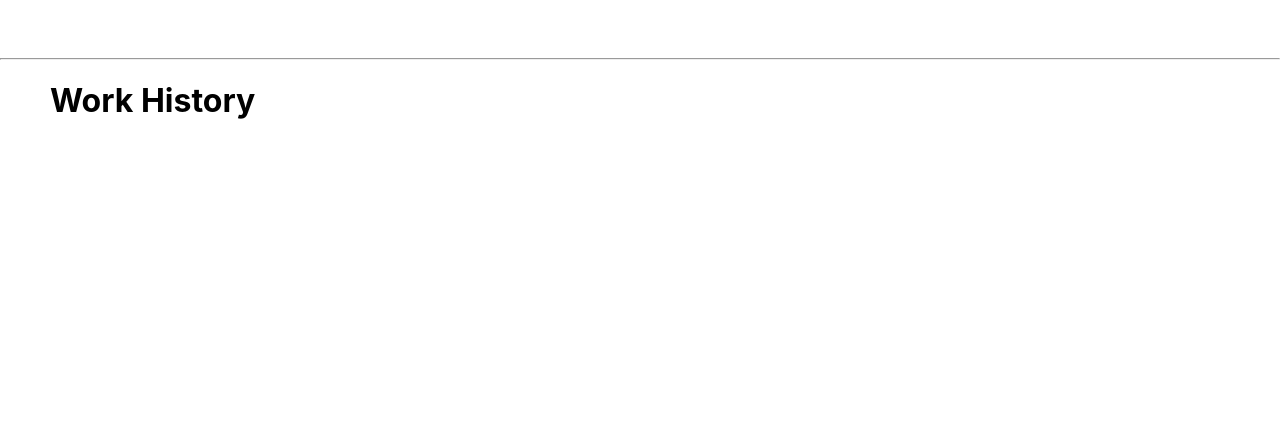
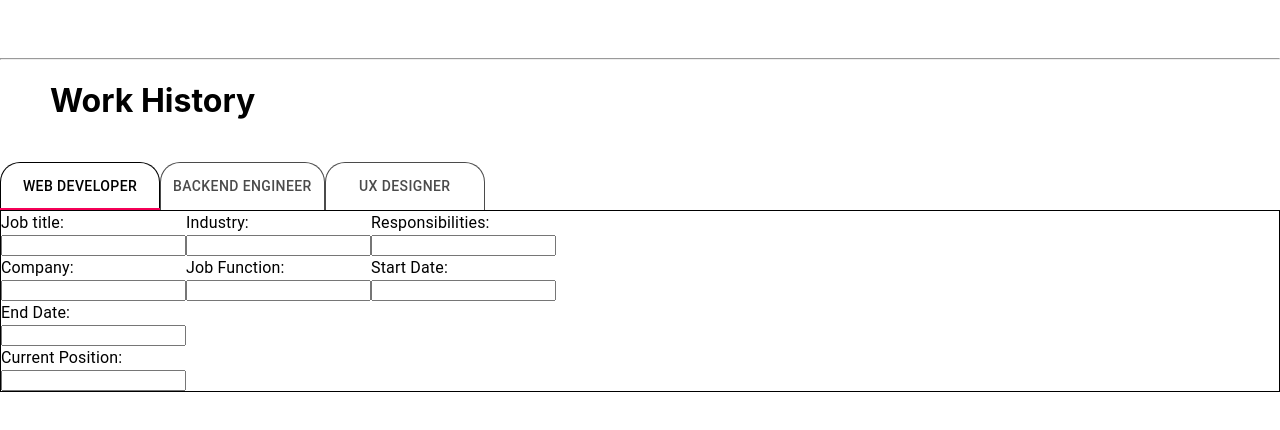
Before and after one commit to jclarkGRC/AliroWorkHistoryAssignment, a React (Create React App) app: page /#/ in a window 1280 px wide. Shown: the top 430 px of the page. Built offline with nearby package versions, Linux system fonts and the light colour scheme.

Commit message:
basic ui started:

```diff
--- a/src/components/About.tsx
+++ /dev/null
@@ -1,43 +0,0 @@
-/*
-* About.tsx
-* Home page for the pwa-starter-app
-*
-* Created by Josh Clark 12/11/18
-*
-* pwa-starter-application-npm-ts
-*
-* Copyright © 2009-2019 United States Government as represented by
-* the  Program Manager of the DHA: Web and Mobile Technology Program Management Office
-* All Rights Reserved.
-*
-* Copyright © 2009-2019 Contributors. All Rights Reserved.
-*
-* THIS OPEN SOURCE AGREEMENT ("AGREEMENT") DEFINES THE RIGHTS OF USE,
-* REPRODUCTION, DISTRIBUTION, MODIFICATION AND REDISTRIBUTION OF CERTAIN
-* COMPUTER SOFTWARE ORIGINALLY RELEASED BY THE UNITED STATES GOVERNMENT
-* AS REPRESENTED BY THE GOVERNMENT AGENCY LISTED BELOW ("GOVERNMENT AGENCY").
-* THE UNITED STATES GOVERNMENT, AS REPRESENTED BY GOVERNMENT AGENCY, IS AN
-* INTENDED THIRD-PARTY BENEFICIARY OF ALL SUBSEQUENT DISTRIBUTIONS OR
-* REDISTRIBUTIONS OF THE SUBJECT SOFTWARE. ANYONE WHO USES, REPRODUCES,
-* DISTRIBUTES, MODIFIES OR REDISTRIBUTES THE SUBJECT SOFTWARE, AS DEFINED
-* HEREIN, OR ANY PART THEREOF, IS, BY THAT ACTION, ACCEPTING IN FULL THE
-* RESPONSIBILITIES AND OBLIGATIONS CONTAINED IN THIS AGREEMENT.
-*
-* Government Agency: DHA: Web and Mobile Technology Program Management Office
-* Government Agency Original Software Designation:
-* Government Agency Original Software Title:
-* User Registration Requested. Please send email
-* with your contact information to: robert.a.kayl.civ@mail.mil
-* Government Agency Point of Contact for Original Software - Program Manager: robert.a.kayl.civ@mail.mil
-*/
-import React from 'react';
-
-const About = () => {
-  return (
-    <div>
-      <p> Welcome to the About Page </p>
-    </div>
-  );
-};
-
-export default About;
--- a/src/components/Contact.tsx
+++ /dev/null
@@ -1,43 +0,0 @@
-/*
-* Contact.tsx
-* Contact page for the pwa-starter-app
-*
-* Created by Josh Clark 12/11/18
-*
-* pwa-starter-application-npm-ts
-*
-* Copyright © 2009-2019 United States Government as represented by
-* the  Program Manager of the DHA: Web and Mobile Technology Program Management Office
-* All Rights Reserved.
-*
-* Copyright © 2009-2019 Contributors. All Rights Reserved.
-*
-* THIS OPEN SOURCE AGREEMENT ("AGREEMENT") DEFINES THE RIGHTS OF USE,
-* REPRODUCTION, DISTRIBUTION, MODIFICATION AND REDISTRIBUTION OF CERTAIN
-* COMPUTER SOFTWARE ORIGINALLY RELEASED BY THE UNITED STATES GOVERNMENT
-* AS REPRESENTED BY THE GOVERNMENT AGENCY LISTED BELOW ("GOVERNMENT AGENCY").
-* THE UNITED STATES GOVERNMENT, AS REPRESENTED BY GOVERNMENT AGENCY, IS AN
-* INTENDED THIRD-PARTY BENEFICIARY OF ALL SUBSEQUENT DISTRIBUTIONS OR
-* REDISTRIBUTIONS OF THE SUBJECT SOFTWARE. ANYONE WHO USES, REPRODUCES,
-* DISTRIBUTES, MODIFIES OR REDISTRIBUTES THE SUBJECT SOFTWARE, AS DEFINED
-* HEREIN, OR ANY PART THEREOF, IS, BY THAT ACTION, ACCEPTING IN FULL THE
-* RESPONSIBILITIES AND OBLIGATIONS CONTAINED IN THIS AGREEMENT.
-*
-* Government Agency: DHA: Web and Mobile Technology Program Management Office
-* Government Agency Original Software Designation:
-* Government Agency Original Software Title:
-* User Registration Requested. Please send email
-* with your contact information to: robert.a.kayl.civ@mail.mil
-* Government Agency Point of Contact for Original Software - Program Manager: robert.a.kayl.civ@mail.mil
-*/
-import React from 'react';
-
-const Contact = () => {
-  return (
-    <div>
-      <p> Welcome to the Contact Page </p>
-    </div>
-  );
-};
-
-export default Contact;
--- /dev/null
+++ b/src/components/FormTabs.tsx
@@ -0,0 +1,93 @@
+import React from 'react';
+import PropTypes from 'prop-types';
+import { makeStyles, Theme, createStyles } from '@material-ui/core/styles';
+import Tabs from '@material-ui/core/Tabs';
+import Tab from '@material-ui/core/Tab';
+import Typography from '@material-ui/core/Typography';
+
+const tabStyles = {
+  borderLeft: "1px solid black",
+  borderRight: "1px solid black",
+  borderTop: "1px solid black",
+  borderTopLeftRadius: "20px",
+  borderTopRightRadius: "20px"
+};
+
+interface TabContainerProps {
+  children?: React.ReactNode;
+}
+
+function TabContainer(props: TabContainerProps) {
+  return (
+    <Typography component="div">
+      {props.children}
+    </Typography>
+  );
+}
+
+function JobForm() {
+  return (
+    <div style={{border: "1px solid black"}}>
+      <form>
+          <div style={{float: "left"}}>
+          <label>
+            Job title:
+            <input type="text" name="name" />
+          </label>
+          <label>
+            Company:
+            <input type="text" name="name" />
+          </label>
+          </div>
+          <div style={{float: "left"}}>
+            <label>
+              Industry:
+              <input type="text" name="name" />
+            </label>
+            <label>
+              Job Function:
+              <input type="text" name="name" />
+            </label>
+          </div>
+          <label>
+            Responsibilities:
+            <input type="text" name="name" />
+          </label>
+          <label>
+            Start Date:
+            <input type="text" name="name" />
+          </label>
+          <label>
+            End Date:
+            <input type="text" name="name" />
+          </label>
+          <label>
+            Current Position:
+            <input type="text" name="name" />
+          </label>
+        <input style={{position: "absolute", bottom: "100%", right: "20px"}} type="submit" value="Submit" />
+      </form>
+    </div>
+  )
+}
+
+export default function FormTabs() {
+  const [value, setValue] = React.useState(0);
+
+  function handleChange(event: React.ChangeEvent<{}>, newValue: number) {
+    setValue(newValue);
+  }
+
+  return (
+    <div>
+        <Tabs value={value} onChange={handleChange}>
+          <Tab style={tabStyles} label="Web Developer" />
+          <Tab style={tabStyles} label="Backend Engineer" />
+          <Tab style={tabStyles} label="UX Designer" />
+        </Tabs>
+      {value === 0 && <TabContainer><JobForm/></TabContainer>}
+      {value === 1 && <TabContainer><JobForm/></TabContainer>}
+      {value === 2 && <TabContainer><JobForm/></TabContainer>}
+    </div>
+  );
+}
--- a/src/components/Home.tsx
+++ b/src/components/Home.tsx
@@ -1,42 +1,13 @@
-/*
-* Home.tsx
-* Home page for the pwa-starter-app
-*
-* Created by Josh Clark 12/11/18
-*
-* pwa-starter-application-npm-ts
-*
-* Copyright © 2009-2019 United States Government as represented by
-* the Chief Information Officer of the DHA Connected Health. All Rights Reserved.
-*
-* Copyright © 2009-2019 Contributors. All Rights Reserved.
-*
-* THIS OPEN SOURCE AGREEMENT ("AGREEMENT") DEFINES THE RIGHTS OF USE,
-* REPRODUCTION, DISTRIBUTION, MODIFICATION AND REDISTRIBUTION OF CERTAIN
-* COMPUTER SOFTWARE ORIGINALLY RELEASED BY THE UNITED STATES GOVERNMENT
-* AS REPRESENTED BY THE GOVERNMENT AGENCY LISTED BELOW ("GOVERNMENT AGENCY").
-* THE UNITED STATES GOVERNMENT, AS REPRESENTED BY GOVERNMENT AGENCY, IS AN
-* INTENDED THIRD-PARTY BENEFICIARY OF ALL SUBSEQUENT DISTRIBUTIONS OR
-* REDISTRIBUTIONS OF THE SUBJECT SOFTWARE. ANYONE WHO USES, REPRODUCES,
-* DISTRIBUTES, MODIFIES OR REDISTRIBUTES THE SUBJECT SOFTWARE, AS DEFINED
-* HEREIN, OR ANY PART THEREOF, IS, BY THAT ACTION, ACCEPTING IN FULL THE
-* RESPONSIBILITIES AND OBLIGATIONS CONTAINED IN THIS AGREEMENT.
-*
-* Government Agency: DHA Connected Health
-* Government Agency Original Software Designation: pwa-starter-application-npm-ts
-* Government Agency Original Software Title: pwa-starter-application-npm-ts
-* User Registration Requested. Please send email
-* with your contact information to: robert.a.kayl.civ@mail.mil
-* Government Agency Point of Contact for Original Software: robert.a.kayl.civ@mail.mil
-*
-*/
 import React from 'react';
+import WorkHistoryInputForm from "./FormTabs";
 
 const Home = () => {
     return (
         <div style={{paddingTop: "50px"}}>
             <hr/>
           <h1 style={{paddingLeft: "50px"}}>Work History</h1>
+          <br/>
+          <WorkHistoryInputForm/>
         </div>
     );
 };
--- a/src/index.css
+++ b/src/index.css
@@ -42,3 +42,7 @@ body {
 code {
   font-family: source-code-pro, Menlo, Monaco, Consolas, 'Courier New', monospace;
 }
+
+input, label {
+  display: block
+}
--- a/src/routes.tsx
+++ b/src/routes.tsx
@@ -32,8 +32,6 @@
 */
 import React from 'react';
 import { HashRouter, Route, Switch } from 'react-router-dom';
-import About from './components/About';
-import Contact from './components/Contact';
 import Home from './components/Home';
 import PageNotFound from './components/PageNotFound';
 
@@ -41,8 +39,6 @@ export default (
   <HashRouter>
     <Switch>
       <Route exact path="/" component={Home} />
-      <Route path="/about" component={About} />
-      <Route path="/contact" component={Contact} />
       <Route component={PageNotFound} />
     </Switch>
   </HashRouter>
--- a/tsconfig.json
+++ b/tsconfig.json
@@ -12,7 +12,7 @@
     "noEmit": true,
     "resolveJsonModule": true,
     "skipLibCheck": false,
-    "strict": false, // Enable if wanted
+    "strict": false,
     "target": "es5"
   },
   "include": ["src"]
```
Also changed, not shown: package.json (+20 -20 lines), 1 other file (tests, documents, lock files or other folders).
